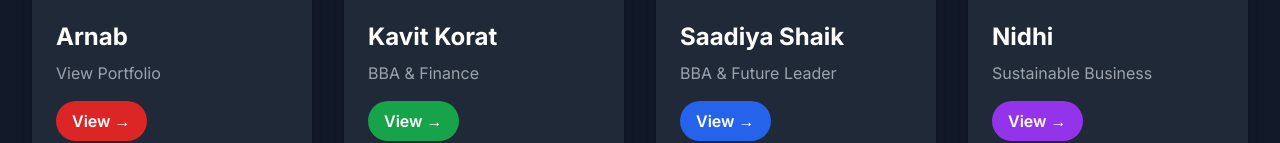
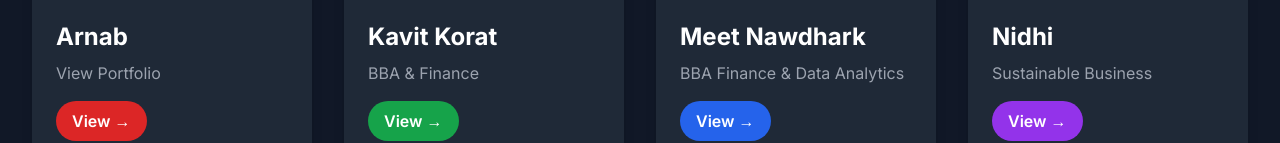
Before and after one commit to Prudhvi-Raj1806/Portfolio-Project-Hub, a plain HTML site: page index.html in a window 1280 px wide. Shown: the part 415-558 px from the top of the page. Drawn offline with nearby package versions, Linux system fonts and the light colour scheme; files whose address does not match are found by name.

Commit message:
Update profile name and description in index.html

```diff
--- a/index.html
+++ b/index.html
@@ -66,8 +66,8 @@
                     <img src="Meet.jpeg" alt="Meet" class="w-full h-full object-cover">
                 </div>
                 <div class="p-6">
-                    <h3 class="text-2xl font-bold mb-2">Saadiya Shaik</h3>
-                    <p class="text-gray-400 mb-4">BBA & Future Leader</p>
+                    <h3 class="text-2xl font-bold mb-2">Meet Nawdhark</h3>
+                    <p class="text-gray-400 mb-4">BBA Finance & Data Analytics</p>
                     <span class="inline-block bg-blue-600 text-white px-4 py-2 rounded-full font-semibold group-hover:bg-blue-500 transition-colors">
                         View &rarr;
                     </span>
```
